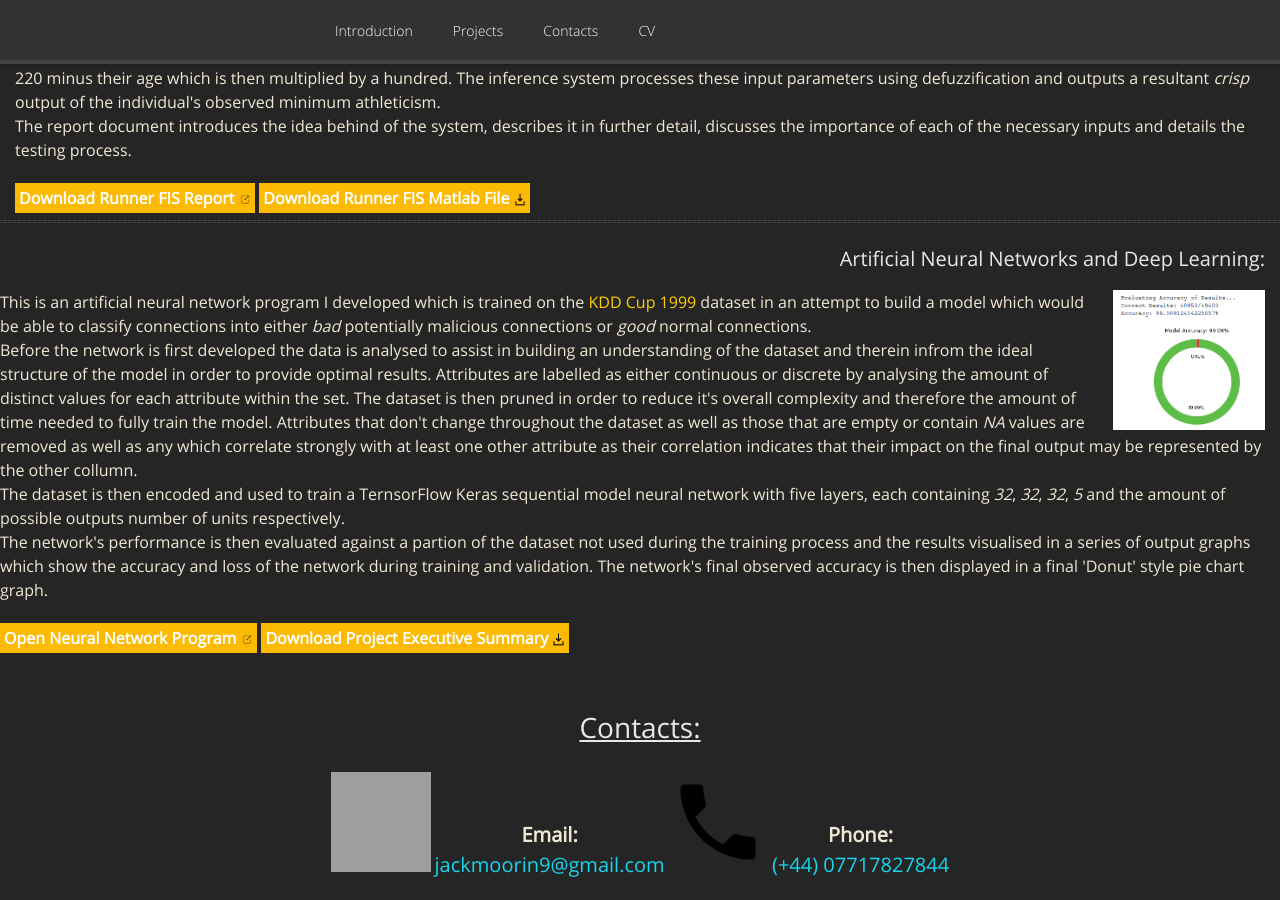
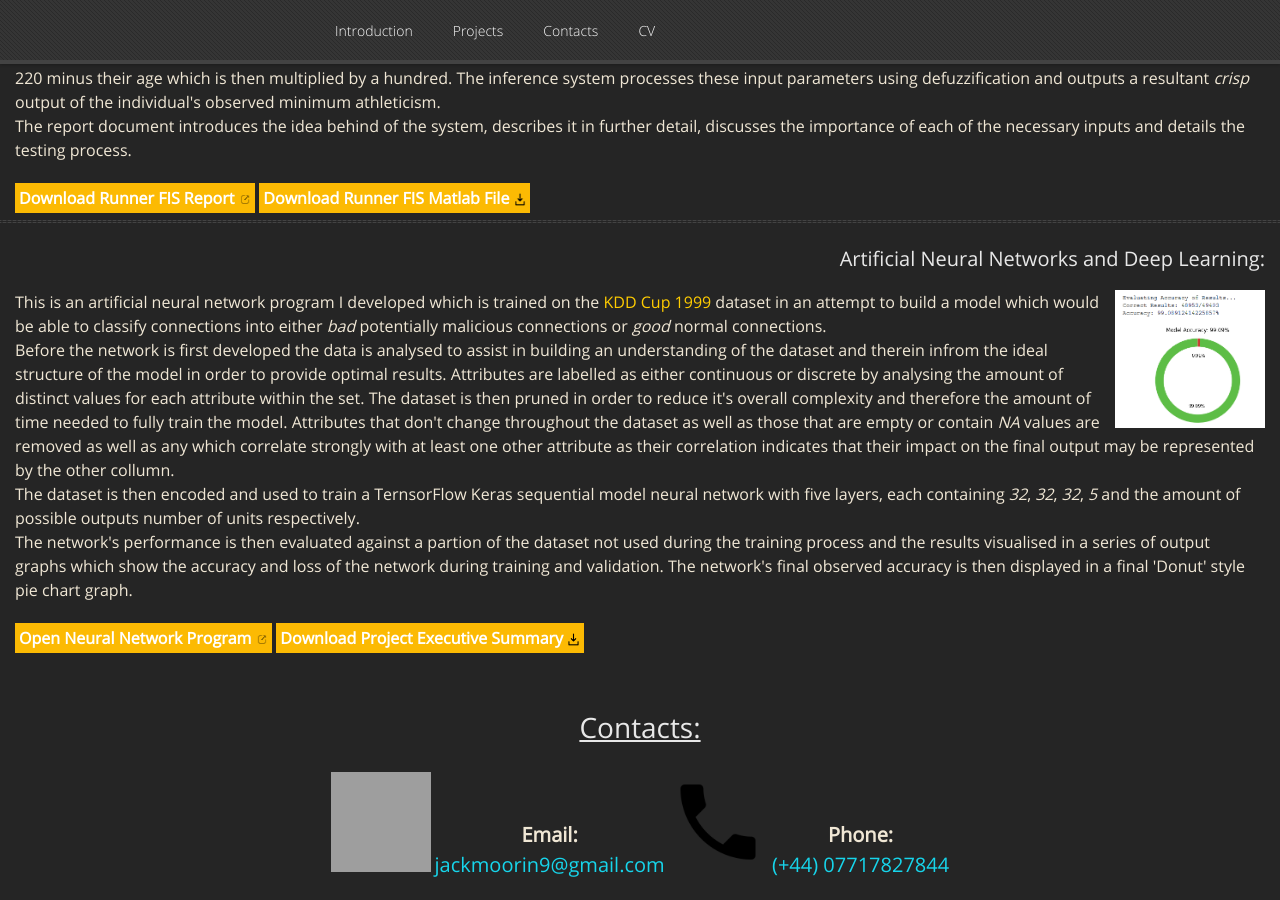
Before and after one commit to GamesProgrammingGrad2021/GamesProgrammingGrad2021.github.io, a Jekyll site: the page built from index.md, in a window 1280 px wide and 900 px high, scrolled down 2413 px. Built offline with Jekyll 4.4.1, drawn with Linux system fonts in a browser that asks for light colours; nearby versions of some CDN libraries; our own code applies the rules of GitHub Pages for plain Markdown files; grey boxes are pictures that could not be loaded.

Commit message:
Update default.html

```diff
--- a/_layouts/default.html
+++ b/_layouts/default.html
@@ -279,7 +279,7 @@
 			<hr>
 			<h2 class="project_heading_r">Artificial Neural Networks and Deep Learning:</h2>
 			<div class="project_div_r">
-				<div class="project_text_div_l">
+				<div class="project_text_div_r">
 				<a href="https://drive.google.com/file/d/1X-fP9Mrm-ccgKDmvOfAfwK8EcRm2s_mT/view?usp=sharing"><img src="ANN Coursework Thumbnail.png" alt="ANN Coursework Thumbnail" class="project_thumbnail_r" style="height: 12%; width: 12%;"></a>
 				This is an artificial neural network program I developed which is trained on the
 				<a href="http://kdd.ics.uci.edu/databases/kddcup99/kddcup99.html">KDD Cup 1999</a> dataset in an attempt to build a model which
```
